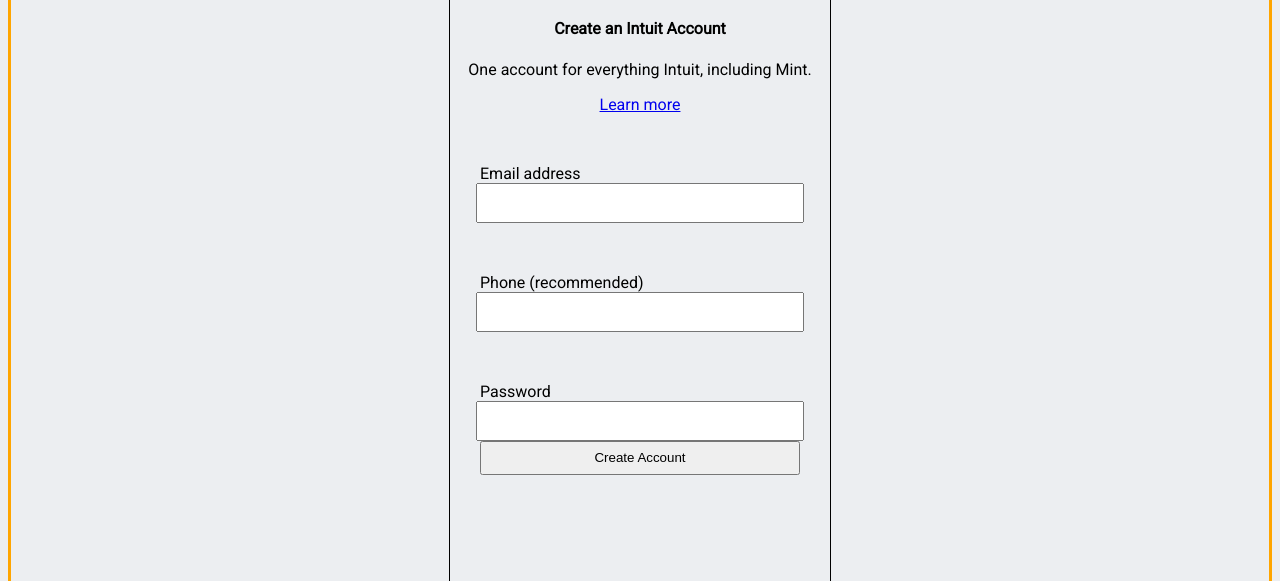
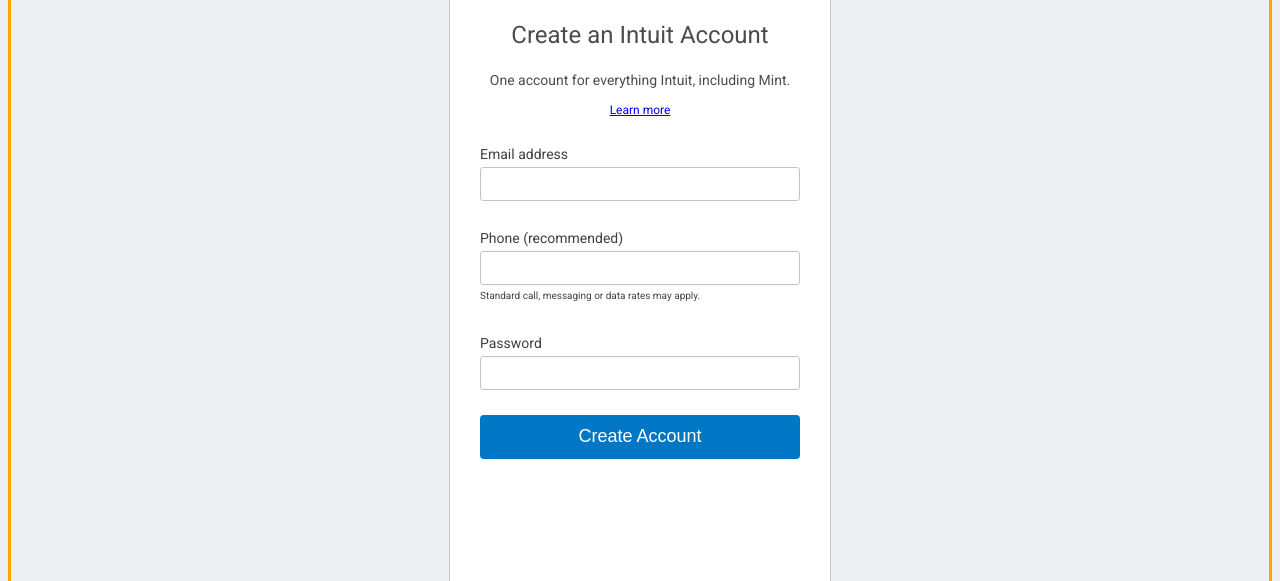
Before and after one commit to SofiBretz/HTML-Forms, a plain HTML site: page index.html in a window 1280 px wide. Shown: the part 219-800 px from the top of the page. Drawn offline with Linux system fonts and the light colour scheme.

Commit message:
4th commit Sofi - Form css details

```diff
--- a/index.css
+++ b/index.css
@@ -75,18 +75,24 @@ text-decoration: none;
 }
 
 form {
-  border: solid black 1px;
   margin: auto;
   height: 800px;
   width: 380px;
+  background-color: #FFFFFF;
+  border-radius: 2px;
+  border: 1px solid #c7c7c7;
+  font-weight: 400;
 }
 
 label {
   display: block;
   margin-left: auto;
   margin-right: auto;
-  margin-top: 50px;
+  margin-top: 25px;
   width: 320px;
+  color: #404040;
+  font-size: 14px;
+  line-height: 25px;
 }
 
 input {
@@ -95,8 +101,44 @@ input {
   margin-right: auto;
   width: 320px;
   height: 34px;
+  box-sizing: border-box;
+  border: 1px solid #C1C5C8;
+  border-radius: 3px;
+  line-height: 1.3em;
 }
 
 .formText {
   text-align: center;
 }
+
+.titleForm {
+  font-size: 24px;
+  color: #4C4C4C;
+  line-height: 1.1;
+}
+.pForm {
+  font-size: 14px;
+  color: #4C4C4C;
+  line-height: 1.2;
+}
+.learnMore{
+  font-size: 12px;
+}
+.standardCall{
+  padding: 5px 0;
+  font-size: 10px;
+  color: #444;
+  width: 320px;
+  margin: auto;
+}
+.submitButton{
+  margin-top: 25px;
+  background: #0077C5;
+  border: #0077C5;
+  border-radius: 4px;
+  height: 44px;
+  text-shadow: none;
+  font-weight: 400;
+  color: #FFF;
+  font-size: 1.125em;
+}
--- a/index.html
+++ b/index.html
@@ -57,9 +57,9 @@
       <form class="" action="index.html" method="post">
 
         <div class="formText">
-          <h4>Create an Intuit Account</h4>
-          <p>One account for everything Intuit, including Mint. </p>
-          <a href="#"><p>Learn more</a>
+          <p class="titleForm">Create an Intuit Account</p>
+          <p class="pForm">One account for everything Intuit, including Mint.</p>
+          <a href="#"><p class="learnMore">Learn more</a>
         </div>
 
         <label for="email">Email address</label>
@@ -67,11 +67,12 @@
 
         <label for="phone">Phone (recommended)</label>
         <input type="number" name="phone" value="">
+        <p class="standardCall">Standard call, messaging or data rates may apply.</p>
 
         <label for="password">Password</label>
         <input type="password" name="password" value="">
 
-        <input type="submit" name="submit" value="Create Account">
+        <input class="submitButton" type="submit" name="submit" value="Create Account">
 
       </form>
 
```
